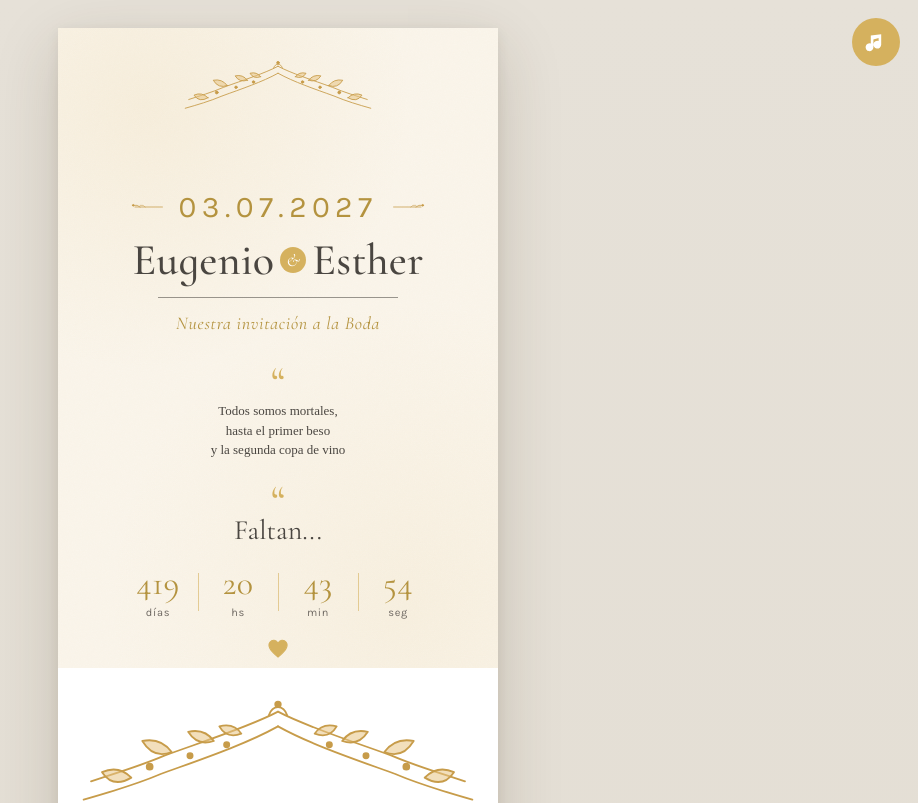
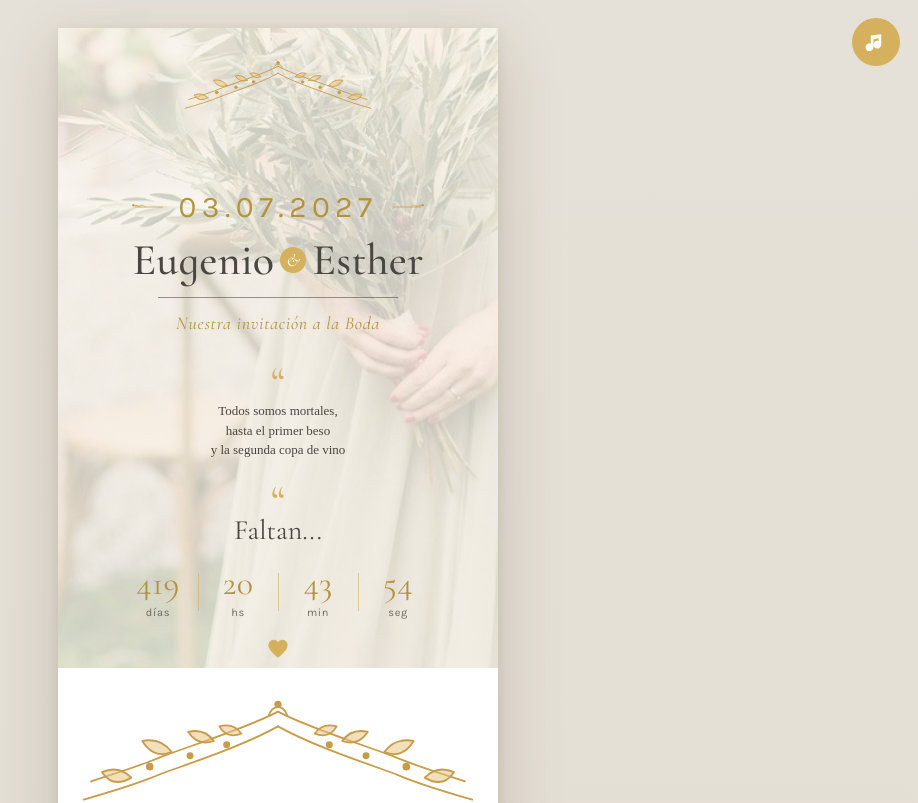
Before and after one commit to YerayCastillo13/BodaEugenioEsther, a React (Vite) app: page / in a window 1280 px wide. Shown: the top 803 px of the page, without its empty margins (362-1280 px from the left). Built offline with nearby package versions, Linux system fonts and the light colour scheme; a web font is replaced by a local one.

Commit message:
Nuevo parallax fail

```diff
--- a/App.jsx
+++ b/App.jsx
@@ -404,15 +404,12 @@ function Invitation() {
 
   return (
     <div className="invite">
-
-<div
-            className="hero-bg"
-          />
-
       {/* ======= HERO ======= */}
       <section className="hero">
 
-
+        <div
+            className="hero-bg"
+          />
 
         <audio
           ref={audioRef}
```
